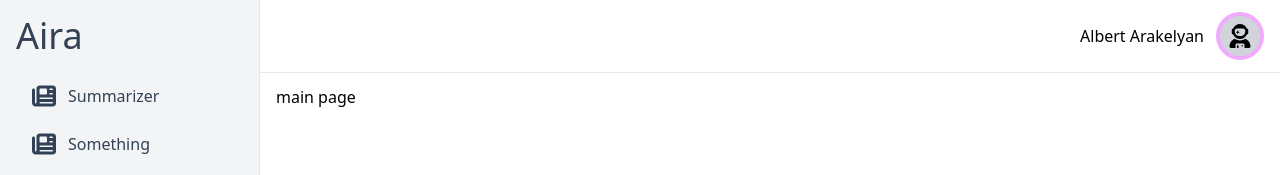
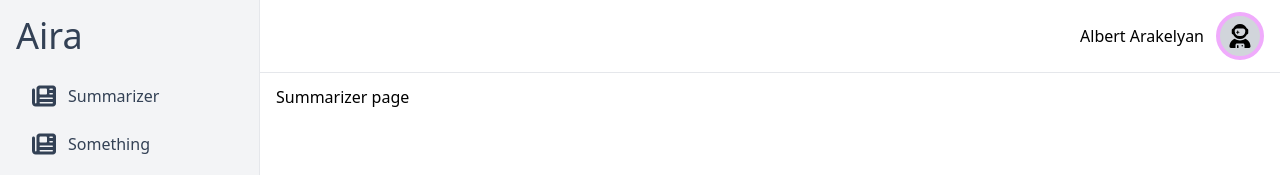
Before and after one commit to AlbertArakelyan/aira, a React (Create React App) app in the folder client/: page / in a window 1280 px wide. Shown: the top 175 px of the page. Built offline with nearby package versions, Linux system fonts and the light colour scheme.

Commit message:
set up routing fo different services

```diff
--- a/client/src/App.tsx
+++ b/client/src/App.tsx
@@ -1,4 +1,7 @@
 import { Route, Routes } from 'react-router-dom';
+
+// Pages
+import Summarizer from './pages/user/Summarizer';
 
 // Components
 import { UserLayout } from './components';
@@ -12,7 +15,8 @@ const App = () => {
       {user ? (
         <Routes>
           <Route element={<UserLayout />}>
-            <Route path="/" element={<div>main page</div>} />
+            <Route path="/" element={<Summarizer />} />
+            <Route path="/summarizer" element={<Summarizer />} />
           </Route>
         </Routes>
       ) : (
--- /dev/null
+++ b/client/src/pages/user/Summarizer/index.tsx
@@ -0,0 +1,9 @@
+const Summarizer = () => {
+  return (
+    <div>
+      Summarizer page
+    </div>
+  );
+};
+
+export default Summarizer;
```
